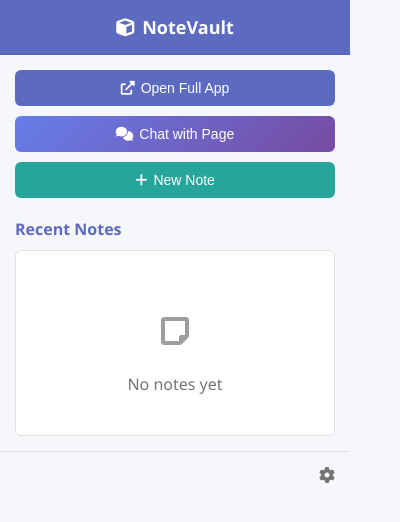
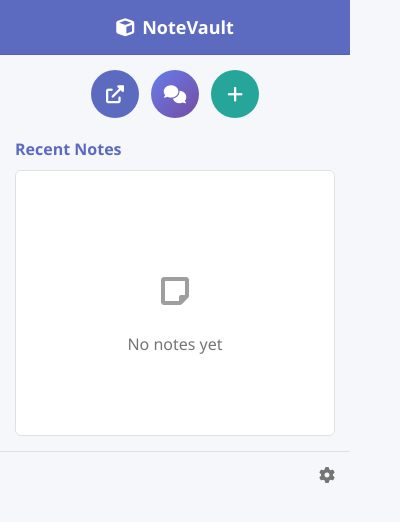
Before and after one commit to labKnowledge/notevault, a browser extension: page popup.html in a window 400 px wide. Drawn offline with Linux system fonts and the light colour scheme.

Commit message:
changed text to buttons

```diff
--- a/css/popup.css
+++ b/css/popup.css
@@ -41,23 +41,29 @@ body {
 
 .quick-actions {
     display: flex;
-    flex-direction: column;
-    gap: 10px;
+    flex-direction: row;
+    gap: 12px;
     margin-bottom: 20px;
+    justify-content: center;
+}
+
+.icon-button {
+    width: 48px;
+    height: 48px;
+    padding: 0;
+    border: none;
+    border-radius: 50%;
+    cursor: pointer;
+    font-size: 18px;
+    display: flex;
+    align-items: center;
+    justify-content: center;
+    transition: all 0.2s ease;
+    position: relative;
 }
 
 .primary-btn, .secondary-btn, .ai-btn {
-    flex: 1;
-    padding: 10px;
-    border: none;
-    border-radius: 6px;
-    cursor: pointer;
-    font-size: 14px;
-    display: flex;
-    align-items: center;
-    justify-content: center;
-    gap: 6px;
-    transition: all 0.2s ease;
+    flex: none;
 }
 
 .primary-btn {
@@ -67,6 +73,8 @@ body {
 
 .primary-btn:hover {
     background-color: #3949ab;
+    transform: scale(1.05);
+    box-shadow: 0 4px 8px rgba(0,0,0,0.2);
 }
 
 .secondary-btn {
@@ -76,6 +84,8 @@ body {
 
 .secondary-btn:hover {
     background-color: #00897b;
+    transform: scale(1.05);
+    box-shadow: 0 4px 8px rgba(0,0,0,0.2);
 }
 
 .ai-btn {
@@ -85,7 +95,8 @@ body {
 
 .ai-btn:hover {
     background: linear-gradient(135deg, #5a67d8 0%, #6b3fa0 100%);
-    transform: translateY(-1px);
+    transform: scale(1.05);
+    box-shadow: 0 4px 8px rgba(0,0,0,0.2);
 }
 
 .recent-notes {
@@ -211,6 +222,7 @@ body {
 .icon-btn:hover {
     background-color: #f0f0f0;
     color: #5c6bc0;
+    transform: scale(1.1);
 }
 
 /* Modal Styles */
--- a/popup.html
+++ b/popup.html
@@ -18,17 +18,14 @@
 
         <div class="content">
             <div class="quick-actions">
-                <button id="open-full-app" class="primary-btn">
+                <button id="open-full-app" class="icon-button primary-btn" title="Open Full App">
                     <i class="fas fa-external-link-alt"></i>
-                    Open Full App
                 </button>
-                <button id="chat-with-page" class="ai-btn">
+                <button id="chat-with-page" class="icon-button ai-btn" title="Chat with Page">
                     <i class="fas fa-comments"></i>
-                    Chat with Page
                 </button>
-                <button id="new-note" class="secondary-btn">
+                <button id="new-note" class="icon-button secondary-btn" title="New Note">
                     <i class="fas fa-plus"></i>
-                    New Note
                 </button>
             </div>
 
@@ -44,7 +41,7 @@
         </div>
 
         <div class="footer">
-            <button id="settings-btn" class="icon-btn">
+            <button id="settings-btn" class="icon-btn" title="Settings">
                 <i class="fas fa-cog"></i>
             </button>
         </div>
```
